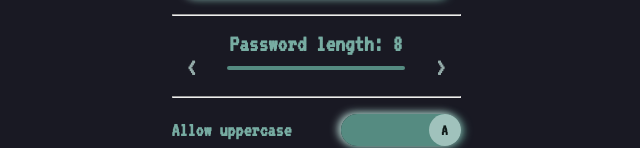
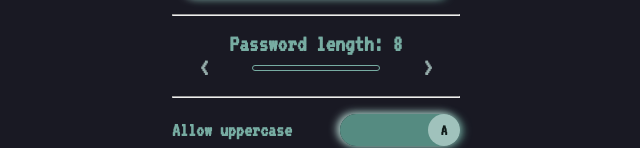
Before and after one commit to JeffHasAGithub/password-react, a React (Vite) app: page / in a window 1280 px wide. Shown: the part 305-453 px from the top of the page, without its empty margins (324-964 px from the left). Built offline with nearby package versions, Linux system fonts and the light colour scheme.

Commit message:
Added progress style bar to indicate password length, added relevant tests

```diff
--- a/src/components/passgen/index.tsx
+++ b/src/components/passgen/index.tsx
@@ -1,4 +1,5 @@
 import styles from "./passgen.module.css"
+import * as Utils from "./utils"
 
 import { useState, useEffect } from "react"
 
@@ -7,7 +8,6 @@ import Options from "./options"
 import { setRange } from "./options/range"
 import { createToggle } from "./options/toggle"
 
-import * as Utils from "../../utils/genpassword"
 
 export default function Passgen() {
 	const [password, setPassword] = useState("");
--- a/src/components/passgen/options/range/index.tsx
+++ b/src/components/passgen/options/range/index.tsx
@@ -1,4 +1,5 @@
 import styles from "./range.module.css"
+import * as Utils from "./utils"
 
 import { useState } from "react"
 
@@ -31,14 +32,13 @@ export default function Range({ min, max, value, callback }: Props) {
 					className={styles.incr}
 					onClick={decrementHandler}
 				>&#60;</button>
-				<input
-					className={styles.range}
-					type="range"
-					min={min}
-					max={max}
-					value={value}
-					onChange={changeHandler}
-				></input>
+				<div className={styles["bar-outer"]}>
+					<div
+						className={styles["bar-inner"]}
+						style={{width: `${Utils.toPercent(min, max, value)}%`}}
+					>
+					</div>
+				</div>
 				<button
 					className={styles.incr}
 					onClick={incrementHandler}
--- a/src/components/passgen/options/range/range.module.css
+++ b/src/components/passgen/options/range/range.module.css
@@ -1,5 +1,7 @@
 .slider {
 	padding-bottom: 2rem;
+
+	width: 100%;
 	height: 5rem;
 
 	color: var(--secondary-color);
@@ -42,43 +44,16 @@
 	opacity: 1;
 }
 
-.range {
-	width: 100%;
-	height: .5rem;
+.bar-outer {
+	width: 128px;
+	height: .75rem;
 
+	border: 1px solid var(--primary-color);
 	border-radius: 5px;
-	background-color: var(--primary-color-dark);
-
-	outline: none;
-
-	appearance: none;
-	-webkit-appearance: none;
 }
 
-.range::-webkit-slider-thumb {
-	background: var(--primary-color-light);
+.bar-inner {
+	height: 100%;
 
-	appearance: none;
-	-webkit-appearance: none;
-
-	transition: opacity 0.1s;
+	background-color: var(--primary-color);
 }
-
-.range::-moz-range-thumb {
-	background: var(--primary-color-light);
-
-	appearance: none;
-
-	-webkit-transition: .1s;
-	transition: transform 0.1s;
-}
-
-.range::-webkit-slider-thumb:hover {
-	cursor: pointer;
-	transform: scale(1.2);
-}
-
-.range::-moz-range-thumb:hover {
-	cursor: pointer;
-	transform: scale(1.2);
-}
--- /dev/null
+++ b/src/components/passgen/options/range/utils.ts
@@ -0,0 +1,11 @@
+export function toPercent(min: number, max: number, val: number): number {
+	if ((val < min || val > max) || val < 0)
+		throw Error(`val not in range of (${min}, ${max})`);
+	if (min === max)
+		return 100;
+
+	const adjMax = max - min;
+	const adjVal = val - min;
+
+	return adjVal * 100 / adjMax;
+}
```
Also changed, not shown: src/components/passgen/utils.ts (renamed from src/utils/genpassword.ts), 1 other file (tests, documents, lock files or other folders).
